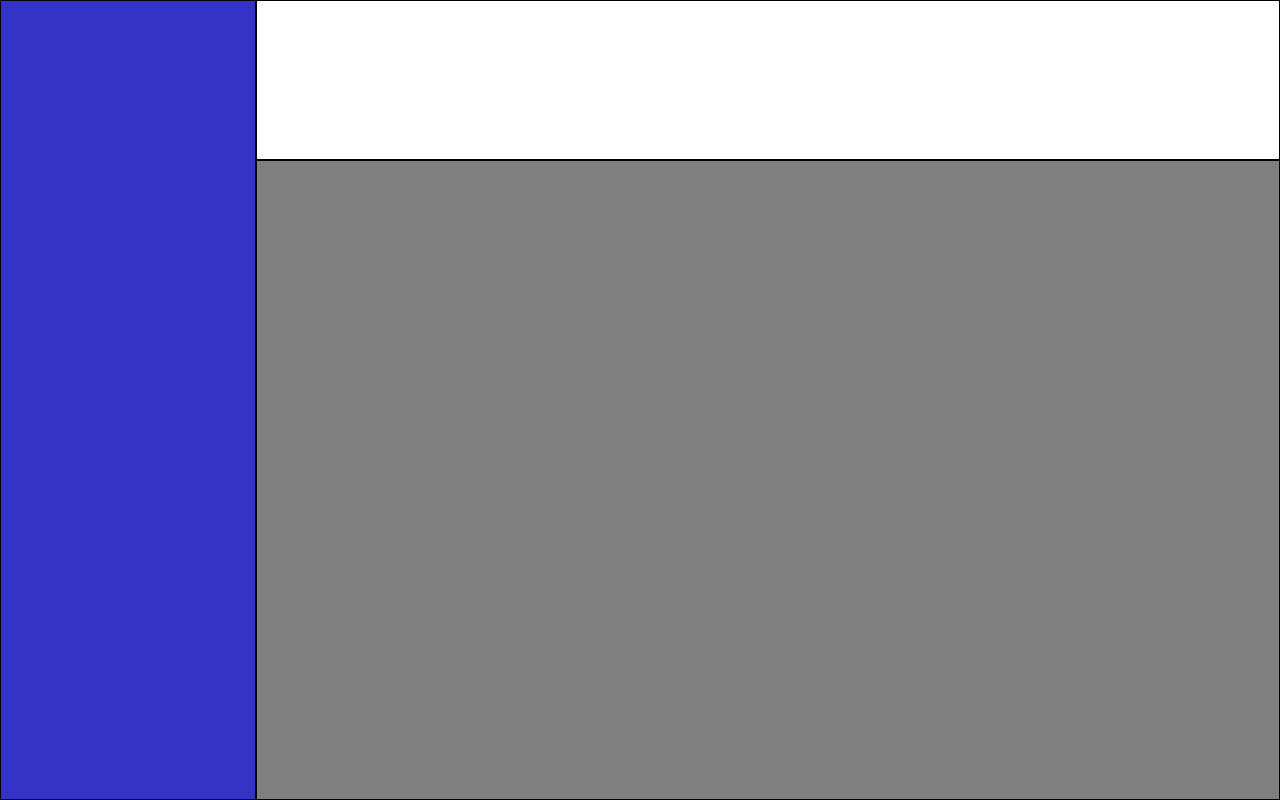
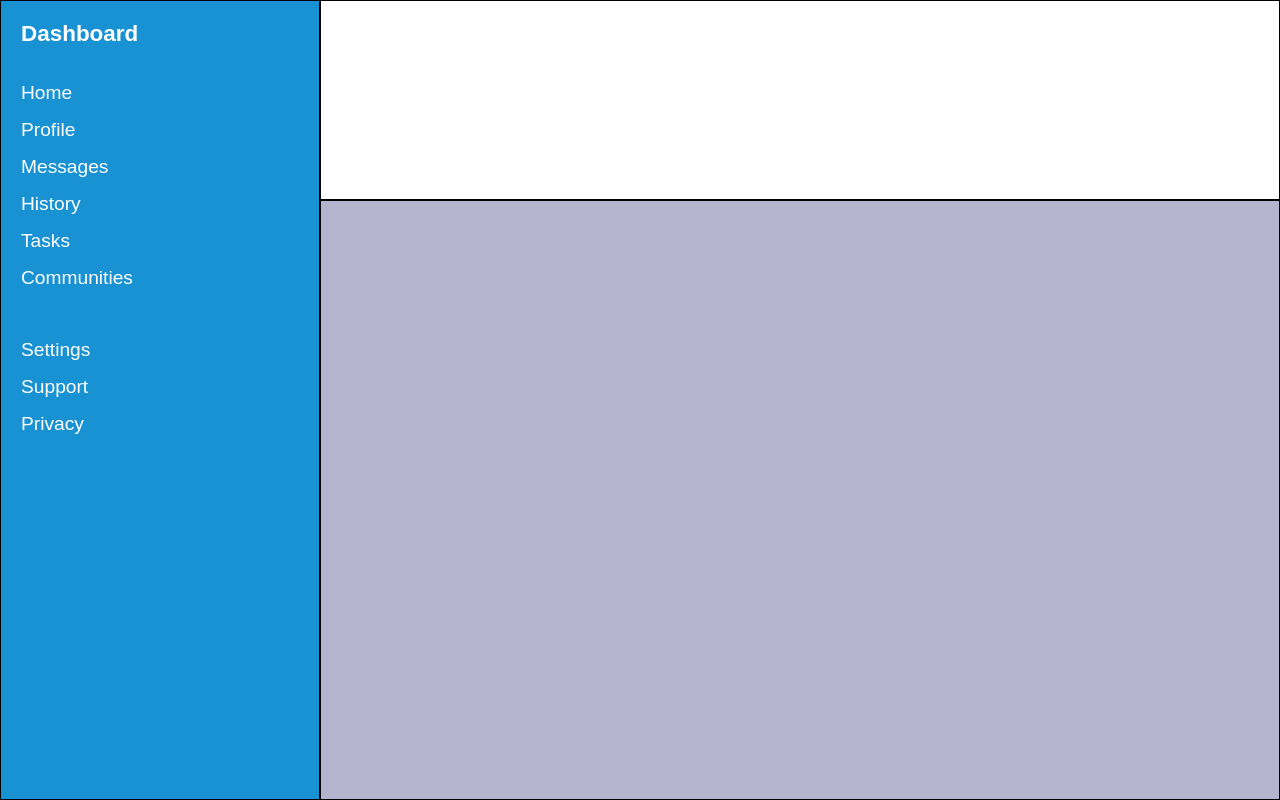
Before and after one commit to leonardo-dos-santos/Painel-Administrativo-main, a plain HTML site: page index.html in a window 1280 px wide. Drawn offline with Linux system fonts and the light colour scheme.

Commit message:
melhor estruturação e estilização no dashboard

```diff
--- a/index.html
+++ b/index.html
@@ -9,7 +9,32 @@
 <body>
   <div class="container">
 
-    <div class="sidebar"></div>
+    <div class="sidebar">
+
+      <div class="dashboard">
+        <h3>Dashboard</h3>
+      </div>
+
+      <div class="sidebar-content">
+        <ul>
+          <li>Home</li>
+          <li>Profile</li>
+          <li>Messages</li>
+          <li>History</li>
+          <li>Tasks</li>
+          <li>Communities</li>
+        </ul>
+      </div>
+
+      <div class="sidebar-settings">
+        <ul>
+          <li>Settings</li>
+          <li>Support</li>
+          <li>Privacy</li>
+        </ul>
+      </div>
+
+    </div>
 
     <header></header>
 
--- a/style.css
+++ b/style.css
@@ -6,14 +6,27 @@
 .container {
   height: 100vh;
   display: grid;
-  grid-template-columns: 1fr 4fr;
-  grid-template-rows: 1fr 4fr;
+  grid-template-columns: 1fr 3fr;
+  grid-template-rows: 1fr 3fr;
+  font-family:Arial, Helvetica, sans-serif;
 }
 
 .sidebar {
+  display: grid;
+  grid-row: 1 / 3;
+  grid-template-columns: 1fr;
+  grid-template-rows: auto auto 1fr;
+  grid-gap: 35px;
+  color: white;
+  font-size: 1.2rem;
   border: 1px solid black;
-  grid-row: 1 / 4;
-  background-color: rgb(50, 50, 197);
+  padding: 20px;
+  background-color: rgb(25, 146, 212);
+}
+
+.sidebar li {
+  list-style-type: none;
+  margin-bottom: 15px;
 }
 
 header {
@@ -22,5 +35,5 @@ header {
 
 main {
   border: 1px solid black;
-  background-color: gray;
+  background-color: rgb(180, 180, 207);
 }
```
Also changed, not shown: icons/account-group-outline.svg (added), icons/card-account-details-outline.svg (added), icons/clock-time-three-outline.svg (added), icons/cog-outline.svg (added), icons/help-box-outline.svg (added), icons/home-outline.svg (added), icons/message-reply-outline.svg (added), icons/note-multiple-outline.svg (added), icons/shield-check-outline.svg (added).
